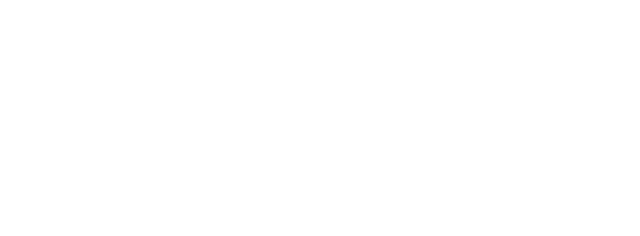
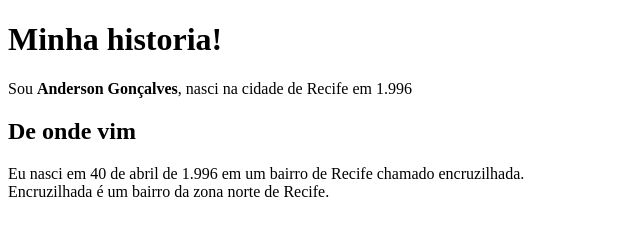
Before and after one commit to Anderson-Goncalves203/aula02-fullstack, a plain HTML site: page index.html in a window 1280 px wide. Shown: the whole page, without its empty margins (0-640 px from the left). Drawn offline with Linux system fonts and the light colour scheme.

Commit message:
feat: Aplicando tag h1 e p

```diff
--- a/index.html
+++ b/index.html
@@ -11,4 +11,13 @@
         <meta charset="utf8"/>
 
     </head>
+    <body>
+        <h1>Minha historia!</h1>
+
+        <p>Sou <strong>Anderson Gonçalves</strong>, nasci na cidade de Recife em 1.996</p>
+
+        <h2>De onde vim</h2>
+
+        Eu nasci em 40 de abril de 1.996 em um bairro de Recife chamado encruzilhada.<br/> Encruzilhada é um bairro da zona norte de Recife.
+    </body>
 </html>
```
